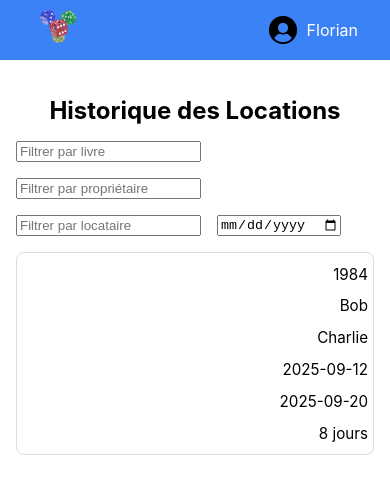
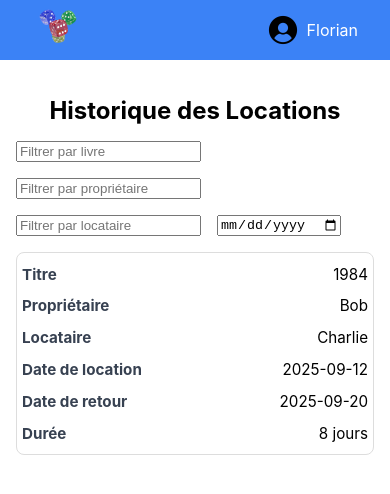
Before and after one commit to flob66/bookineo-front, a React (Create React App) app: page /historique in a window 390 px wide. Shown: the top 494 px of the page. Built offline with nearby package versions, Linux system fonts and the light colour scheme.

Commit message:
Fix responsive

```diff
--- a/src/Components/bookDetailModal/BookDetailModal.jsx
+++ b/src/Components/bookDetailModal/BookDetailModal.jsx
@@ -7,11 +7,11 @@ const BookDetailModal = ({ book, onClose }) => {
   return (
     <div className="modal-backdrop">
       <div className="modal">
-        <h3>Détail du livre : {book.title}</h3>
-        <p><strong>Renter :</strong> {book.rentalInfo?.renter || "-"}</p>
-        <p><strong>Date de location :</strong> {book.rentalInfo?.rentDate || "-"}</p>
-        <p><strong>Date de retour :</strong> {book.rentalInfo?.returnDate || "-"}</p>
-        <p><strong>Durée :</strong> {book.rentalInfo?.duration || "-"}</p>
+        <h3>Détail du livre : {book?.title}</h3>
+        <p><strong>Locataire :</strong> {book?.rentalInfo?.renter || "-"}</p>
+        <p><strong>Date de location :</strong> {book?.rentalInfo?.rentDate || "-"}</p>
+        <p><strong>Date de retour :</strong> {book?.rentalInfo?.returnDate || "-"}</p>
+        <p><strong>Durée :</strong> {book?.rentalInfo?.duration || "-"}</p>
         <button onClick={onClose}>Fermer</button>
       </div>
     </div>
--- a/src/Pages/historique/Historique.jsx
+++ b/src/Pages/historique/Historique.jsx
@@ -70,12 +70,12 @@ const Historique = ({ books }) => {
           <tbody>
             {filteredHistory.map((book) => (
               <tr key={book.id}>
-                <td>{book.title}</td>
-                <td>{book.owner}</td>
-                <td>{book.rentalInfo.renter}</td>
-                <td>{book.rentalInfo.rentDate}</td>
-                <td>{book.rentalInfo.returnDate}</td>
-                <td>{book.rentalInfo.duration}</td>
+                <td data-label="Titre">{book.title}</td>
+                <td data-label="Propriétaire">{book.owner}</td>
+                <td data-label="Locataire">{book.rentalInfo.renter}</td>
+                <td data-label="Date de location">{book.rentalInfo.rentDate}</td>
+                <td data-label="Date de retour">{book.rentalInfo.returnDate}</td>
+                <td data-label="Durée">{book.rentalInfo.duration}</td>
               </tr>
             ))}
           </tbody>
--- a/src/Pages/home/Home.css
+++ b/src/Pages/home/Home.css
@@ -1,3 +1,10 @@
 h1{
     text-align: center;
 }
+
+.actions-container{
+    margin-bottom: 1rem;
+    display: flex;
+    gap: 1rem;
+    overflow-x: auto;
+}
--- a/src/Pages/home/Home.jsx
+++ b/src/Pages/home/Home.jsx
@@ -4,6 +4,7 @@ import Filters from "../../Components/filters/Filters";
 import BookDetailModal from "../../Components/bookDetailModal/BookDetailModal";
 import Header from "../../Components/header/Header";
 import ActionMenu from "../../Components/actionMenu/ActionMenu";
+import "./Home.css";
 
 const Home = ({ books, setBooks }) => {
   const [filters, setFilters] = useState({
@@ -78,7 +79,7 @@ const Home = ({ books, setBooks }) => {
         <ActionMenu />
         <Filters filters={filters} setFilters={setFilters} books={books} />
 
-        <div style={{ marginBottom: "1rem", display: "flex", gap: "1rem" }}>
+        <div className="actions-container">
           <button onClick={() => alert("Ajouter un livre")}>Ajouter un livre</button>
           <button onClick={() => alert("Modifier un livre")}>Modifier un livre</button>
           <button onClick={() => alert("Supprimer un livre")}>Supprimer un livre</button>
--- a/src/Pages/location/Location.jsx
+++ b/src/Pages/location/Location.jsx
@@ -57,9 +57,9 @@ const Location = ({ books, setBooks }) => {
           <tbody>
             {availableBooks.map((book) => (
               <tr key={book.id} className="available">
-                <td>{book.title}</td>
-                <td>{book.author}</td>
-                <td>{book.price}€</td>
+                <td data-label="Titre">{book.title}</td>
+                <td data-label="Auteur">{book.author}</td>
+                <td data-label="Prix">{book.price}€</td>
                 <td>
                   <button onClick={() => setSelectedBook(book)}>Louer</button>
                 </td>
--- a/src/Pages/restitution/Restitution.jsx
+++ b/src/Pages/restitution/Restitution.jsx
@@ -40,9 +40,9 @@ const Restitution = ({ books, setBooks }) => {
           <tbody>
             {rentedBooks.map((book) => (
               <tr key={book.id} className="rented">
-                <td>{book.title}</td>
-                <td>{book.rentalInfo.renter}</td>
-                <td>{book.rentalInfo.returnDate}</td>
+                <td data-label="Titre">{book.title}</td>
+                <td data-label="Locataire">{book.rentalInfo.renter}</td>
+                <td data-label="Date de retour">{book.rentalInfo.returnDate}</td>
                 <td>
                   <button onClick={() => handleReturn(book.id)}>
                     Restituer
```
